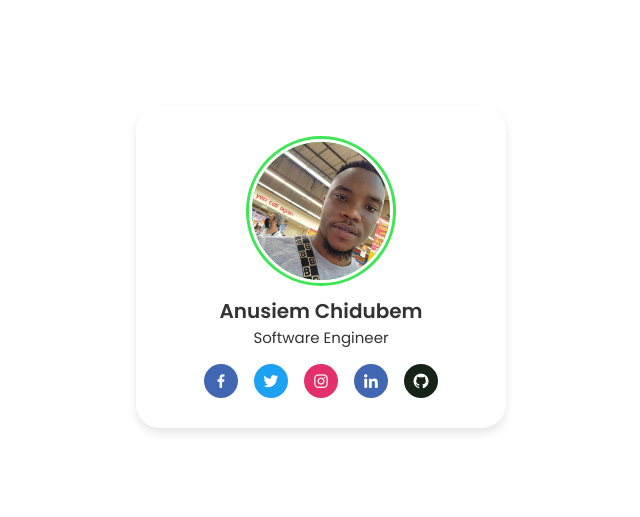
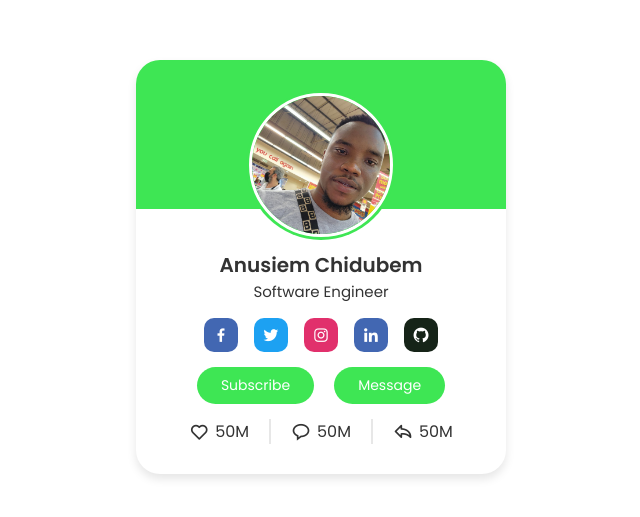
Before and after one commit to chidu100/profile-card, a plain HTML site: page index.html in a window 1280 px wide. Shown: the part 133-650 px from the top of the page, without its empty margins (319-959 px from the left). Drawn offline with nearby package versions, Linux system fonts and the light colour scheme.

Commit message:
added buttons anf followers stat

```diff
--- a/css/style.css
+++ b/css/style.css
@@ -17,6 +17,7 @@ body{
 }
 
 .profile-look{
+    position: relative;
     display: flex;
     flex-direction: column;
     align-items: center;
@@ -27,6 +28,17 @@ body{
     border-radius: 24px;
     padding: 30px;
     box-shadow: 0 5px 10px rgba(0, 0, 0, 0.1);
+}
+
+.profile-look::before {
+    content: '';
+    position: absolute;
+    top: 0;
+    left: 0;
+    height: 36%;
+    width: 100%;
+    border-radius: 24px 24px 0 0;
+    background-color: #3EE654;
 }
 
 .image {
@@ -79,8 +91,57 @@ body{
     font-size: 18px;
     height: 34px;
     width: 34px;
-    border-radius: 50px;
+    border-radius: 10px;
     margin: 0 8px;
     background-color: #3EE654;
     text-decoration: none;
 }
+
+.profile-look .buttons{
+    display: flex;
+    align-items: center;
+    justify-content: space-between;
+    margin-top: 15px;
+}
+
+.buttons .button {
+    color: #fff;
+    font-size: 14px;
+    font-weight: 400;
+    border: none;
+    border-radius: 24px;
+    padding: 8px 24px;
+    margin: 0 10px;
+    background-color: #3EE654;
+    cursor: pointer;
+    transition: all 0.3s ease;
+}
+
+.buttons .button:hover {
+    background-color: #06421d;
+}
+
+.profile-look .followers{
+    display: flex;
+    align-items: center;
+    justify-content: space-between;
+    /* gap: 10px; */
+    margin-top: 15px;
+}
+
+.followers .data {
+      display: flex;
+      align-items: center;
+      color: #333;
+      padding: 0 20px;
+      border-right: 2px solid #e7e7e7;
+}
+
+.data i{
+    font-size: 20px;
+    margin-right: 6px;
+}
+
+.data:last-child {
+    border-right: none;
+}
--- a/index.html
+++ b/index.html
@@ -36,6 +36,28 @@
             </a>
            </div>
 
+           <div class="buttons">
+            <button class="button">Subscribe</button>
+            <button class="button">Message</button>
+           </div>
+
+            <div class="followers">
+                <div class="data">
+                    <i class="bx bx-heart"></i>
+                    <span class="follower-count">50M</span>
+                </div>
+
+                <div class="data">
+                    <i class="bx bx-message-rounded"></i>
+                    <span class="follower-count">50M</span>
+                </div>
+
+                <div class="data">
+                    <i class="bx bx-share"></i>
+                    <span class="follower-count">50M</span>
+                </div>
+            </div>
+
     </div>
 
 </body>
```
